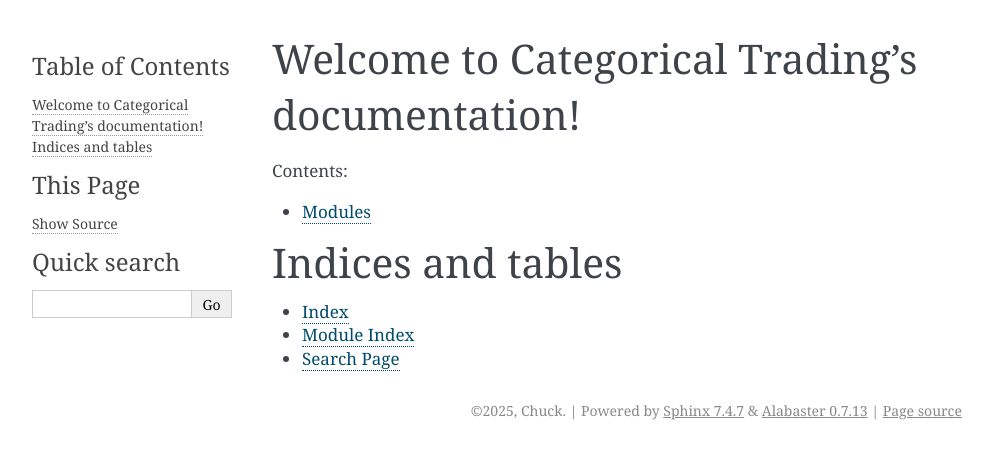
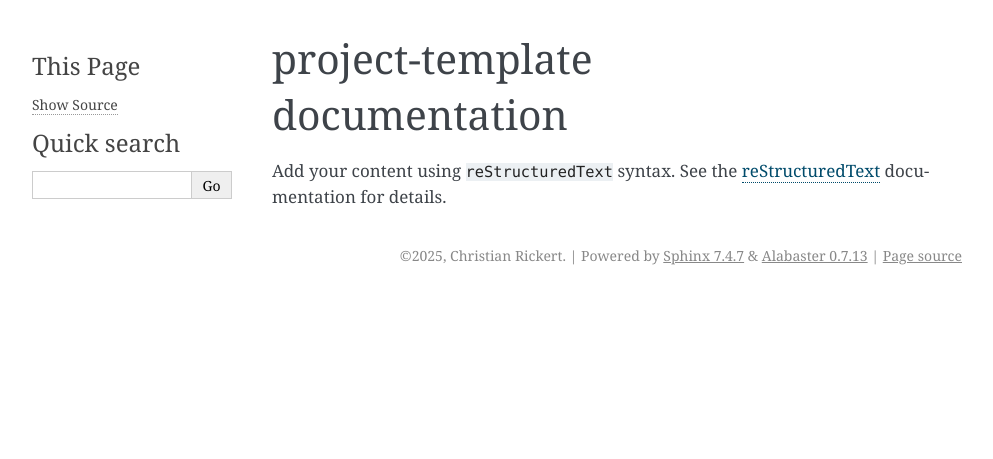
Before and after one commit to ChubbyChuckles/project-template, a Sphinx documentation site: the page built from docs/source/index.rst, in a window 1280 px wide. Shown: the top 459 px of the page, without its empty margins (148-1141 px from the left). Built offline with Sphinx 7.4.7, drawn with Linux system fonts in a browser that asks for light colours.

Commit message:
Automated commit: 2025-07-26 22:52:10

```diff
--- a/docs/source/conf.py
+++ b/docs/source/conf.py
@@ -1,33 +1,41 @@
 import os
 import sys
 
-# Add project root to sys.path (adjust path to point to Categorical Trading)
-sys.path.insert(0, os.path.abspath("../.."))
+sys.path.insert(
+    0, os.path.abspath("../..")
+)  # Adjust to point to your project root
 
-# Project information
-project = "Categorical Trading"
-copyright = "2025, Chuck"
-author = "Chuck"
-release = "0.1"
-
-# General configuration
 extensions = [
-    "sphinx.ext.autodoc",  # For auto-generating documentation from docstrings
-    "sphinx.ext.napoleon",  # For Google-style docstrings
+    "sphinx.ext.autodoc",  # For documenting Python code
+    "sphinx.ext.napoleon",  # For Google/NumPy-style docstrings
     "sphinx.ext.viewcode",  # For linking to source code
 ]
+
+html_theme = "sphinx_rtd_theme"
+# Configuration file for the Sphinx documentation builder.
+#
+# For the full list of built-in configuration values, see the documentation:
+# https://www.sphinx-doc.org/en/master/usage/configuration.html
+
+# -- Project information -----------------------------------------------------
+# https://www.sphinx-doc.org/en/master/usage/configuration.html#project-information
+
+project = "project-template"
+copyright = "2025, Christian Rickert"
+author = "Christian Rickert"
+release = "1.0.0"
+
+# -- General configuration ---------------------------------------------------
+# https://www.sphinx-doc.org/en/master/usage/configuration.html#general-configuration
+
+extensions = []
+
 templates_path = ["_templates"]
-exclude_patterns = ["_build", "Thumbs.db", ".DS_Store"]
+exclude_patterns = []
 
-# HTML output options
+
+# -- Options for HTML output -------------------------------------------------
+# https://www.sphinx-doc.org/en/master/usage/configuration.html#options-for-html-output
+
 html_theme = "alabaster"
 html_static_path = ["_static"]
-
-# Autodoc settings
-autodoc_default_options = {
-    "members": True,
-    "undoc-members": True,
-    "show-inheritance": True,
-}
-autodoc_typehints = "description"  # Include type hints in descriptions
-napoleon_google_docstring = True  # Enable Google-style docstring parsing
--- a/docs/source/index.rst
+++ b/docs/source/index.rst
@@ -1,19 +1,16 @@
-.. Categorical Trading documentation master file, created by
-   sphinx-quickstart. You can adapt this file completely to your liking, but it
-   should at least contain the root `toctree` directive.
+.. project-template documentation master file, created by
+   sphinx-quickstart on Sat Jul 26 22:48:47 2025.
+   You can adapt this file completely to your liking, but it should at least
+   contain the root `toctree` directive.
 
-Welcome to Categorical Trading's documentation!
-=============================================
+project-template documentation
+==============================
+
+Add your content using ``reStructuredText`` syntax. See the
+`reStructuredText <https://www.sphinx-doc.org/en/master/usage/restructuredtext/index.html>`_
+documentation for details.
+
 
 .. toctree::
    :maxdepth: 2
    :caption: Contents:
-
-   modules
-
-Indices and tables
-==================
-
-* :ref:`genindex`
-* :ref:`modindex`
-* :ref:`search`
```
Also changed, not shown: docs/conf.py (deleted, +0 -18 lines), docs/index.md (deleted, +0 -11 lines), docs/source/modules.rst (deleted, +0 -19 lines), requirements.txt (+37 -10 lines).
